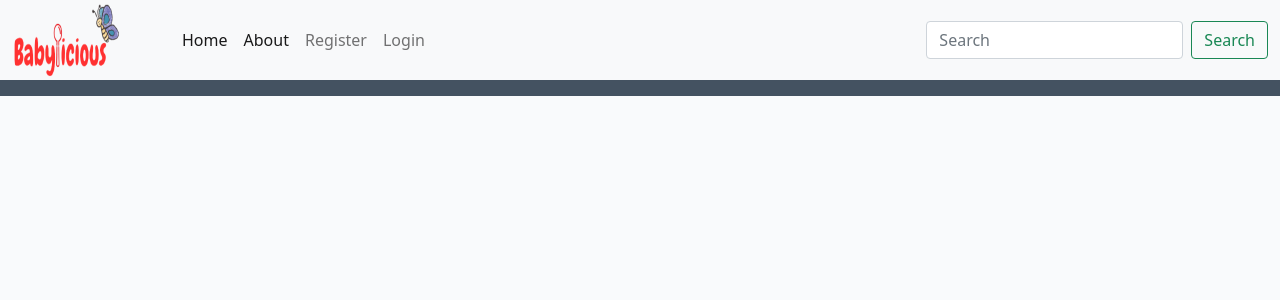
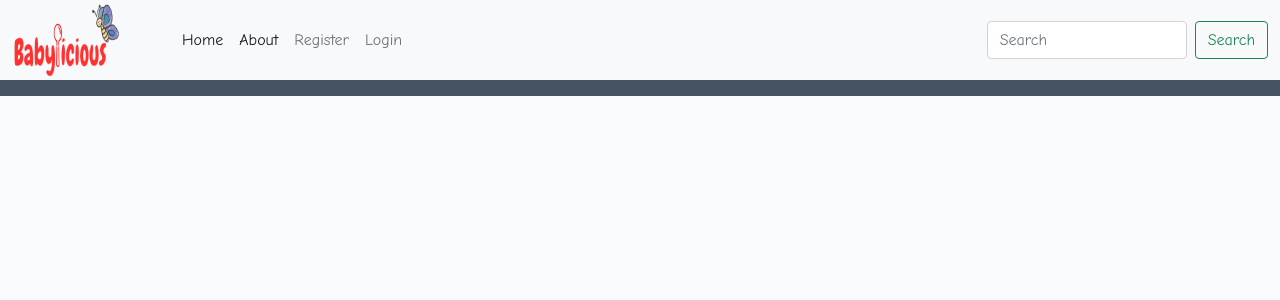
Before and after one commit to ionelaSabinaMacovei/ProjectPortofolio4-Babyfood, a Django app: page / in a window 1280 px wide. Shown: the top 300 px of the page. Run offline with Django 3.2, Linux system fonts and the light colour scheme; data that the repository does not hold is empty.

Commit message:
Add font style

```diff
--- a/static/css/style.css
+++ b/static/css/style.css
@@ -1,9 +1,10 @@
 body {
     background-color: #F9FAFC;
+    font-family: 'Comic Neue', cursive;
 }
 
 .brand {
-    font-family: Lato, sans-serif;
+    font-family: 'Comic Neue', cursive;
     font-size: 1.4rem;
     font-weight: 700;
     color: #4A4A4F;
--- a/templates/base.html
+++ b/templates/base.html
@@ -10,25 +10,25 @@
     <meta name="description" content="Join our Babylicious Blog. You can search for the best baby recipes and try them! Drop a
      comment about it. Share your favourite recipe with us!">
      <meta name="keywords" content="babyfood, recipes, baby, food, puree, 4months, 6months, 12months, families, babymeal, meal">
+     <meta name="viewport" content="width=device-width, initial-scale=1" />
     <!-- Title -->
     <title>Babylicious Blog</title>
-
-
-
-
-    <link rel="preconnect" href="https://fonts.gstatic.com">
-    <link href="https://fonts.googleapis.com/css2?family=Roboto:wght@300&display=swap" rel="stylesheet">
-    <link href="https://fonts.googleapis.com/css2?family=Lato:wght@300;700&display=swap" rel="stylesheet">
-    <link rel="stylesheet" href="https://cdnjs.cloudflare.com/ajax/libs/font-awesome/5.15.3/css/all.min.css">
-    <meta name="viewport" content="width=device-width, initial-scale=1" />
+    <!-- Favicon -->
+    <link rel="icon" type="image/x-icon" href="{% static 'images/favicon.ico' %}">
+    <!-- Boostrap -->
     <link href="https://cdn.jsdelivr.net/npm/bootstrap@5.0.1/dist/css/bootstrap.min.css" rel="stylesheet"
         integrity="sha384-+0n0xVW2eSR5OomGNYDnhzAbDsOXxcvSN1TPprVMTNDbiYZCxYbOOl7+AMvyTG2x" crossorigin="anonymous">
     <script src="https://cdn.jsdelivr.net/npm/bootstrap@5.0.1/dist/js/bootstrap.bundle.min.js"
         integrity="sha384-gtEjrD/SeCtmISkJkNUaaKMoLD0//ElJ19smozuHV6z3Iehds+3Ulb9Bn9Plx0x4" crossorigin="anonymous">
     </script>
+    <!-- Font awesome -->
+    <link rel="stylesheet" href="https://cdnjs.cloudflare.com/ajax/libs/font-awesome/5.15.3/css/all.min.css">
+    <!-- Google fonts -->
+    <link rel="preconnect" href="https://fonts.googleapis.com">
+    <link rel="preconnect" href="https://fonts.gstatic.com" crossorigin>
+    <link href="https://fonts.googleapis.com/css2?family=Chewy&family=Comic+Neue&display=swap" rel="stylesheet">
+    <!-- CSS -->
     <link rel="stylesheet" href="{% static 'css/style.css' %}">
-
-
 </head>
 
 <body class="d-flex flex-column h-100 main-bg">
```
